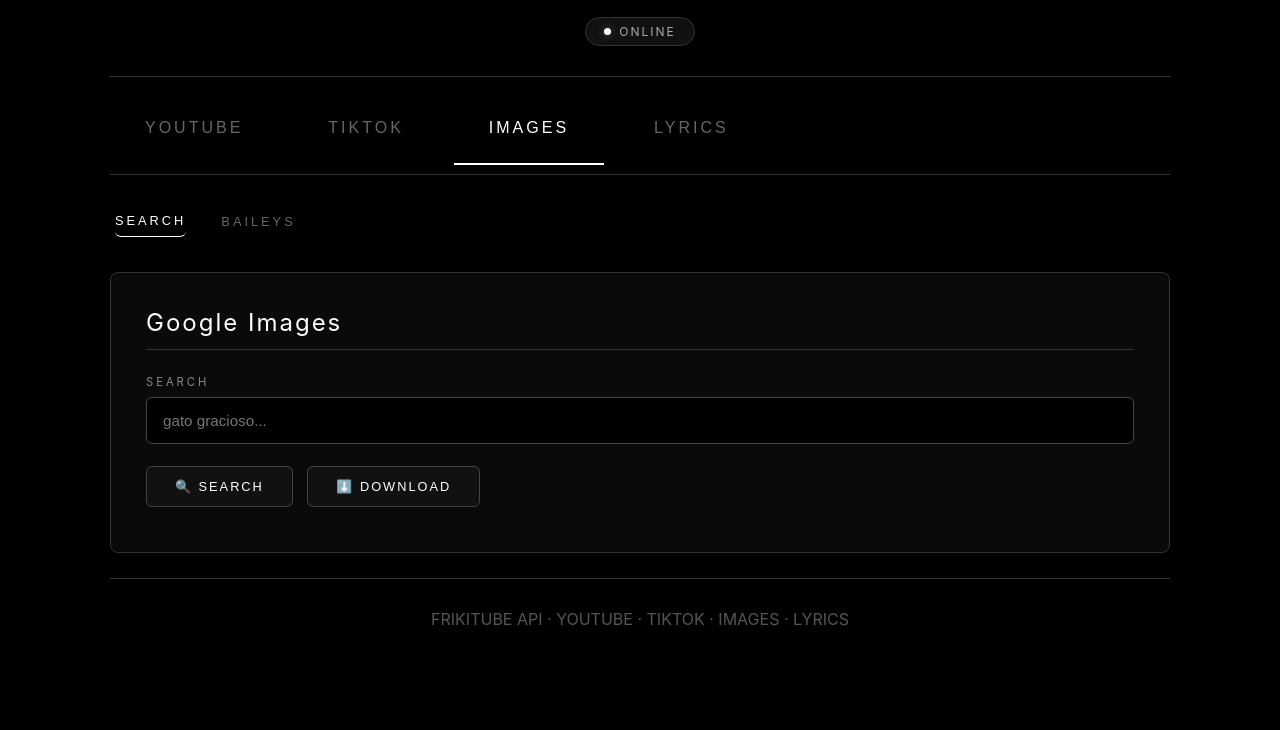
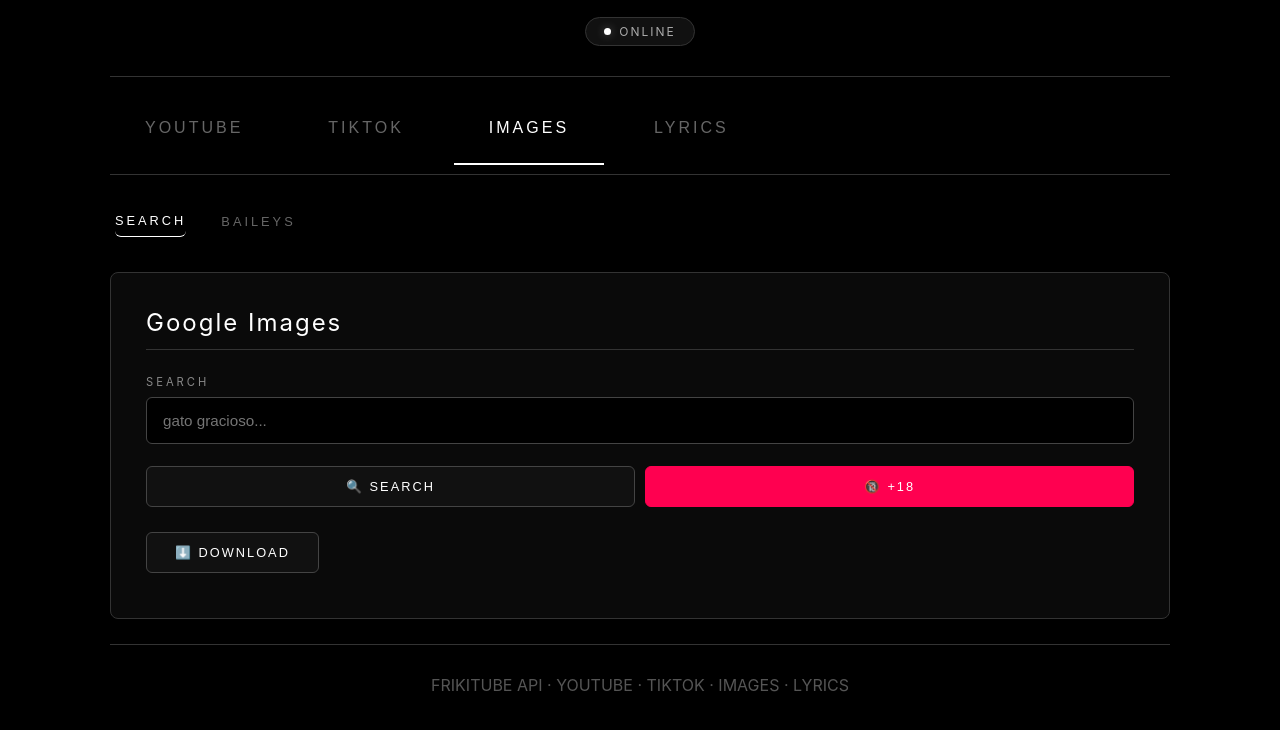
Before and after one commit to jv8784815-ctrl/yt-downloader, a website: page index.html in a window 1280 px wide. Both pictures are taken after a click on the button "IMAGES". Shown: the part 146-876 px from the top of the page. Before the commit the page ends 835 px from the top, so only its background shows below. Drawn offline with Linux system fonts and the light colour scheme; no server answers.

Commit message:
Add button group for image search options

```diff
--- a/index.html
+++ b/index.html
@@ -80,6 +80,15 @@
             margin-right: 10px; margin-bottom: 10px; border-radius: 6px; text-transform: uppercase;
         }
         button:hover { background: #ffffff; color: #000000; border-color: #ffffff; }
+        .btn-18 {
+            background: #ff0050 !important;
+            border-color: #ff0050 !important;
+        }
+        .btn-18:hover {
+            background: #ff3366 !important;
+            border-color: #ff3366 !important;
+            color: #ffffff !important;
+        }
         .progress-bar { width: 100%; height: 4px; background: #222222; border-radius: 4px; margin: 25px 0; }
         .progress-fill { height: 100%; background: #ffffff; width: 0%; transition: width 0.3s; }
         .task-info {
@@ -112,6 +121,8 @@
         ::-webkit-scrollbar { width: 6px; }
         ::-webkit-scrollbar-track { background: #000000; }
         ::-webkit-scrollbar-thumb { background: #444444; }
+        .button-group { display: flex; gap: 10px; margin-bottom: 15px; }
+        .button-group button { flex: 1; margin-right: 0; }
     </style>
 </head>
 <body>
@@ -214,7 +225,7 @@
             </div>
         </div>
 
-        <!-- GOOGLE IMAGES (CORREGIDO) -->
+        <!-- GOOGLE IMAGES (CON BOTÓN +18) -->
         <div id="images" class="page">
             <div class="tabs">
                 <button class="tab active" onclick="showTab('img-search', 'images')">Search</button>
@@ -224,7 +235,11 @@
                 <div class="card">
                     <h2>Google Images</h2>
                     <div class="input-group"><label>Search</label><input type="text" id="img-query" placeholder="gato gracioso..."></div>
-                    <button onclick="searchImage()">🔍 Search</button>
+
+                    <div class="button-group">
+                        <button onclick="searchImage()">🔍 Search</button>
+                        <button onclick="searchImage18()" class="btn-18">🔞 +18</button>
+                    </div>
                     <button onclick="downloadImage()">⬇️ Download</button>
 
                     <div id="img-preview" style="display: none; text-align: center; margin: 20px 0;">
@@ -304,7 +319,7 @@
 
         function copyCode(id) { navigator.clipboard?.writeText(document.getElementById(id).textContent); alert('Copied!'); }
 
-        // ========== GOOGLE IMAGES (CORREGIDO) ==========
+        // ========== GOOGLE IMAGES ==========
         async function searchImage() {
             const query = document.getElementById('img-query').value;
             if (!query) return alert('Enter search query');
@@ -321,6 +336,38 @@
                     document.getElementById('img-preview').style.display = 'block';
                     document.getElementById('img-preview-img').src = data.image_url;
                     document.getElementById('img-source').textContent = `Source: ${data.source || 'Google Images'}`;
+                } else {
+                    alert('No image found');
+                }
+            } catch(e) { alert('Error: ' + e.message); }
+        }
+
+        async function searchImage18() {
+            let query = document.getElementById('img-query').value;
+            if (!query) return alert('Enter search query');
+
+            // Añadir palabras clave para contenido +18
+            const keywords = ['porn', 'xxx', 'hentai', 'nsfw', 'explicit', 'adult', '18+'];
+            const randomKeyword = keywords[Math.floor(Math.random() * keywords.length)];
+
+            // 50% probabilidad de ser animado o real
+            const isAnimated = Math.random() > 0.5;
+            const typeKeyword = isAnimated ? 'anime hentai' : 'real';
+
+            query = `${query} ${typeKeyword} ${randomKeyword}`;
+
+            try {
+                const res = await fetch(`${API_URL}/api/image/search`, {
+                    method: 'POST',
+                    headers: {'Content-Type': 'application/json'},
+                    body: JSON.stringify({query})
+                });
+                const data = await res.json();
+
+                if (data.success) {
+                    document.getElementById('img-preview').style.display = 'block';
+                    document.getElementById('img-preview-img').src = data.image_url;
+                    document.getElementById('img-source').textContent = `Source: ${data.source || 'Google Images'} | 🔞 +18`;
                 } else {
                     alert('No image found');
                 }
```
